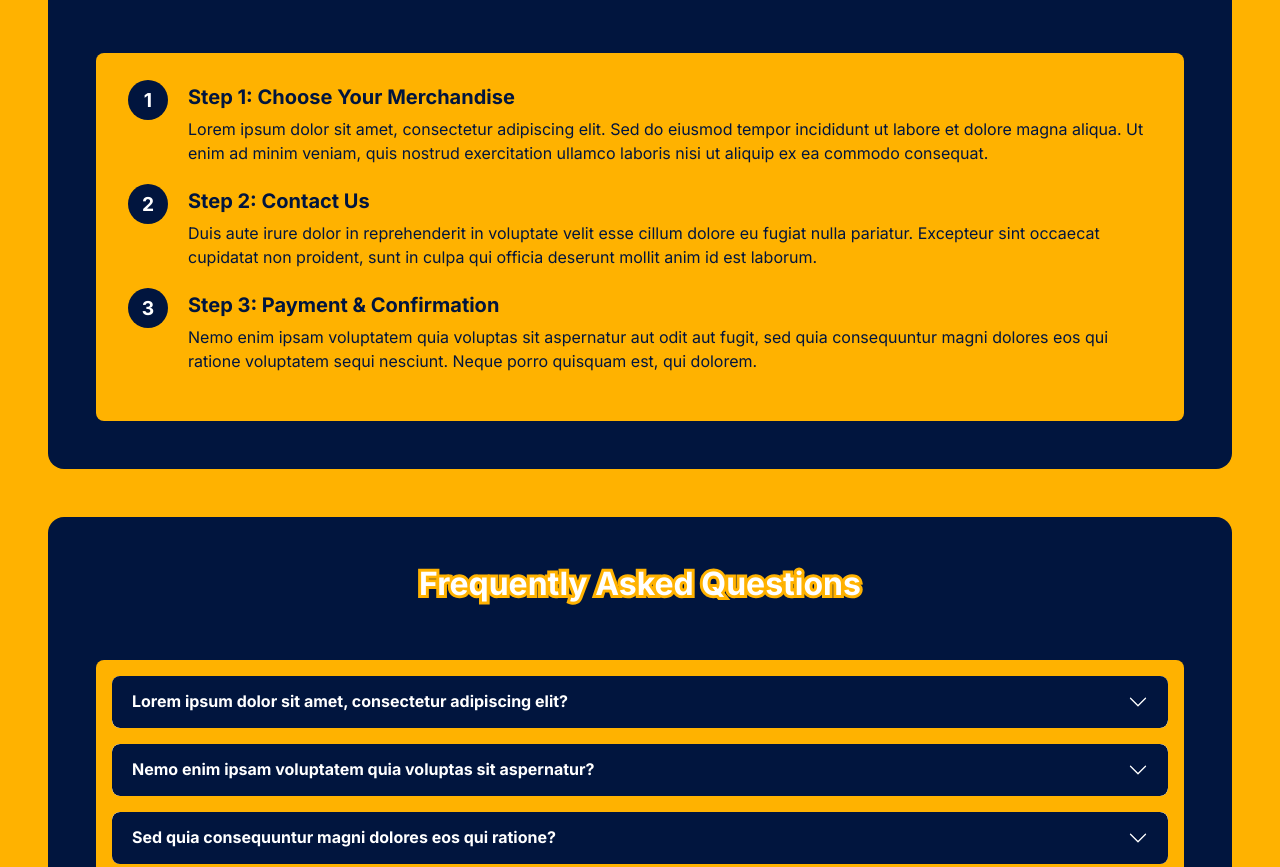
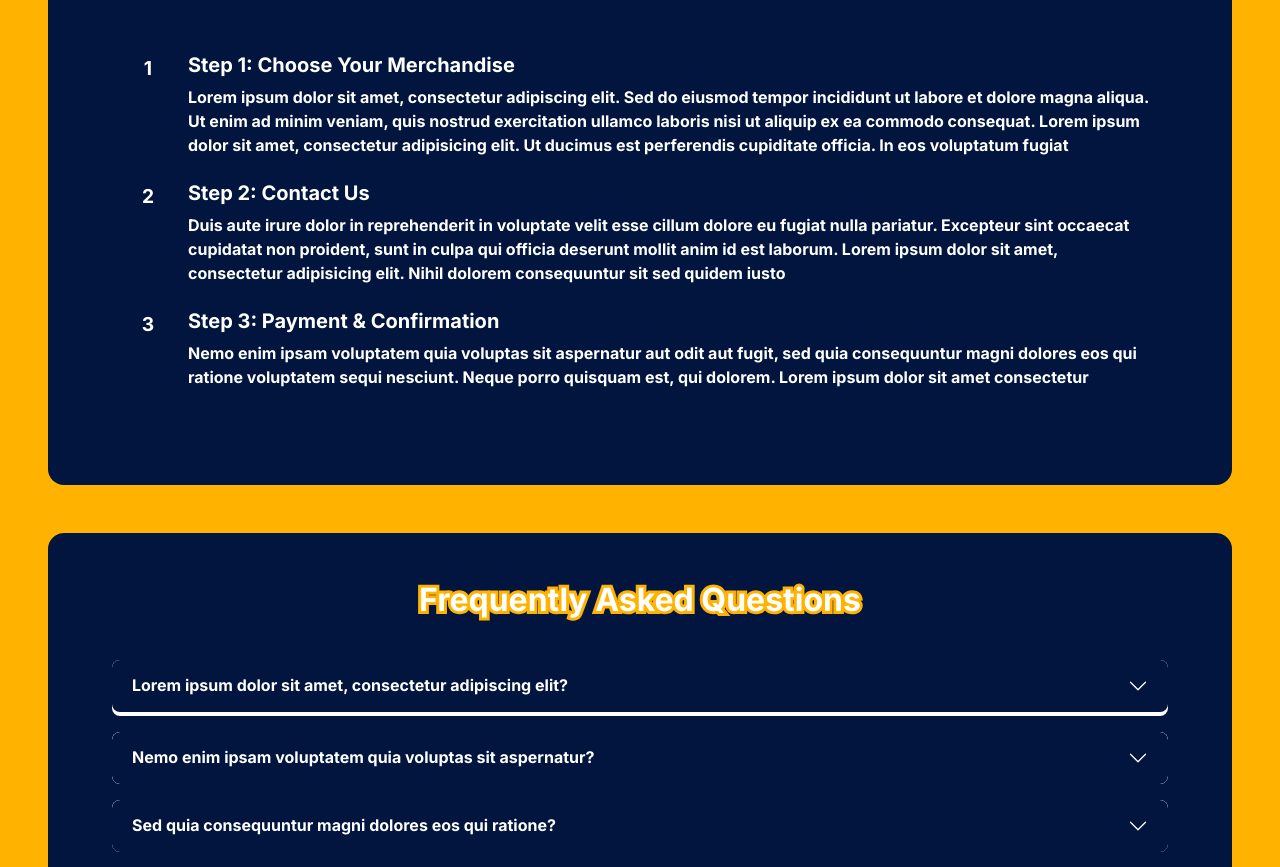
Before and after one commit to BenedictoGeraldo/merch-houseIlmu, a plain HTML site: page index.html in a window 1280 px wide. Shown: the part 2261-3128 px from the top of the page. Drawn offline with nearby package versions, Linux system fonts and the light colour scheme.

Commit message:
how to order done

```diff
--- a/index.html
+++ b/index.html
@@ -197,19 +197,19 @@
 </div>
 
     <div class="main-content rounded-4 p-3 p-md-4 p-lg-5 m-5">
-      <header class="header text-center mb-5">
+      <header class="header text-center mb-3">
         <h2 class="stroke-text" data-text="How to Order">How to Order</h2>
       </header>
 
       <div class="how-to-order-section">
-        <ol class="order-steps">
+        <ol class="order-steps fw-bold">
           <li>
             <h3>Step 1: Choose Your Merchandise</h3>
             <p>
               Lorem ipsum dolor sit amet, consectetur adipiscing elit. Sed do
               eiusmod tempor incididunt ut labore et dolore magna aliqua. Ut enim
               ad minim veniam, quis nostrud exercitation ullamco laboris nisi ut
-              aliquip ex ea commodo consequat.
+              aliquip ex ea commodo consequat. Lorem ipsum dolor sit amet, consectetur adipisicing elit. Ut ducimus est perferendis cupiditate officia. In eos voluptatum fugiat
             </p>
           </li>
           <li>
@@ -218,7 +218,7 @@
               Duis aute irure dolor in reprehenderit in voluptate velit esse
               cillum dolore eu fugiat nulla pariatur. Excepteur sint occaecat
               cupidatat non proident, sunt in culpa qui officia deserunt mollit
-              anim id est laborum.
+              anim id est laborum. Lorem ipsum dolor sit amet, consectetur adipisicing elit. Nihil dolorem consequuntur sit sed quidem iusto
             </p>
           </li>
           <li>
@@ -226,7 +226,7 @@
             <p>
               Nemo enim ipsam voluptatem quia voluptas sit aspernatur aut odit aut
               fugit, sed quia consequuntur magni dolores eos qui ratione
-              voluptatem sequi nesciunt. Neque porro quisquam est, qui dolorem.
+              voluptatem sequi nesciunt. Neque porro quisquam est, qui dolorem. Lorem ipsum dolor sit amet consectetur
             </p>
           </li>
         </ol>
@@ -234,7 +234,7 @@
     </div>
 
     <div class="main-content rounded-4 p-3 p-md-4 p-lg-5 m-5">
-      <header class="header text-center mb-5">
+      <header class="header text-center mb-3">
         <h2 class="stroke-text" data-text="Frequently Asked Questions">
           Frequently Asked Questions
         </h2>
@@ -243,7 +243,7 @@
       <div class="faq-section">
         <div class="accordion" id="faqAccordion">
           <div class="accordion-item">
-            <h2 class="accordion-header" id="headingOne">
+            <h2 class="accordion-header mb-1" id="headingOne">
               <button
                 class="accordion-button collapsed"
                 type="button"
--- a/style.css
+++ b/style.css
@@ -220,10 +220,9 @@ body {
 /* ================================== */
 
 .how-to-order-section {
-  background-color: #ffb200; /* Warna kuning */
   border-radius: 0.5rem;
   padding: 2rem;
-  color: #01153e; /* Warna teks biru tua */
+  color: white; /* Warna teks biru tua */
 }
 
 .order-steps {
@@ -272,7 +271,6 @@ body {
 /* ================================== */
 
 .faq-section {
-  background-color: #ffb200; /* Warna kuning */
   border-radius: 0.5rem;
   padding: 1rem;
 }
```
